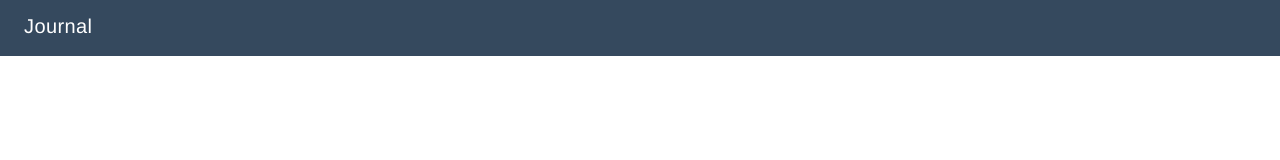
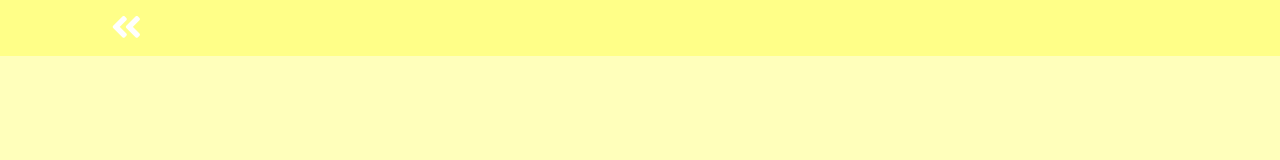
Before and after one commit to Cbazil/vue-pwa, a Vue app: page /entry in a window 1280 px wide. Shown: the top 160 px of the page. Built offline with nearby package versions, Linux system fonts and the light colour scheme; what semantic-ui-vue would draw is missing.

Commit message:
routes, entry and home page, views

```diff
--- a/index.html
+++ b/index.html
@@ -11,6 +11,8 @@
     <!-- Add to home screen for Android and modern mobile browsers -->
     <link rel="manifest" href="<%= htmlWebpackPlugin.files.publicPath %>static/manifest.json">
     <meta name="theme-color" content="#4DBA87">
+
+    <link href="https://fonts.googleapis.com/css?family=Ubuntu&display=swap" rel="stylesheet">
 
     <!-- Add to home screen for Safari on iOS -->
     <meta name="apple-mobile-web-app-capable" content="yes">
--- a/src/App.vue
+++ b/src/App.vue
@@ -1,8 +1,5 @@
 <template>
   <div id="app">
-    <header>
-      <span>Journal</span>
-    </header>
     <main>
       <!-- <img src="./assets/logo.png" alt="Vue.js PWA"> -->
       <router-view></router-view>
@@ -22,6 +19,7 @@ body {
   position: relative;
   width: 100%;
   height: 100%;
+  font-family: 'Ubuntu', sans-serif;
 }
 
 #app {
@@ -33,10 +31,11 @@ body {
 
 main {
   text-align: center;
-  margin-top: 40px;
+  /* margin-top: 40px; */
 }
 
 header {
+  text-align: left;
   margin: 0;
   height: 56px;
   padding: 0 16px 0 24px;
--- a/src/components/Home.vue
+++ b/src/components/Home.vue
@@ -1,9 +1,10 @@
 <template>
   <div class="home">
-    <!-- <sui-segment padded>
-      <docs-wireframe name="short-paragraph" />
-    </sui-segment> -->
-    <sui-button id="add-entry" size="huge" positive circular icon="add" />
+    <header>
+      <span>Journal</span>
+    </header>
+
+    <router-link to='/entry'><sui-button id="entry" size="huge" positive circular icon="add" /></router-link>
   </div>
 </template>
 
@@ -20,7 +21,7 @@ export default {
 
 <!-- Add "scoped" attribute to limit CSS to this component only -->
 <style scoped>
-#add-entry {
+#entry {
   position: fixed;
   bottom: 5%;
   right: 5%;
--- /dev/null
+++ b/src/components/JournalEntry.vue
@@ -0,0 +1,61 @@
+<template>
+ <div>
+    <header>
+        <button id="entry" size="huge" class="back-btn" ><router-link to='/'><i class="double angle left icon"></i></router-link></button>
+    </header>
+    <main>
+        <input type="text" class="input-box">
+    </main>
+ </div>
+</template>
+
+<script>
+
+export default {
+
+data () {
+ return {
+
+    }
+  },
+ methods: {
+
+  }
+}
+</script>
+
+<style scoped>
+header {
+  text-align: left;
+  margin: 0;
+  height: 56px;
+  padding: 0;
+  background: #ff8;
+  color: #fff;
+}
+.back-btn, .back-btn:hover {
+  background: #ff8;
+  border: none;
+  height: inherit;
+  width: 20%;
+
+}
+.icon {
+    font-size: 35px;
+    margin-top: -5px;
+    color: #fff;
+}
+main {
+  background: #ffb;
+  width: 100%;
+  height: 91%;
+  position: absolute;
+  text-align: left;
+  padding: 4px;
+}
+.input-box {
+  border: none;
+  background: transparent;
+  width: 100%;
+}
+</style>
--- a/src/main.js
+++ b/src/main.js
@@ -4,7 +4,6 @@ import Vue from 'vue'
 import App from './App'
 import SuiVue from 'semantic-ui-vue';
 import router from './router'
-
 import 'semantic-ui-css/semantic.min.css';
 
 Vue.config.productionTip = false
--- a/src/router/index.js
+++ b/src/router/index.js
@@ -1,6 +1,7 @@
 import Vue from 'vue'
 import Router from 'vue-router'
 import Home from '@/components/Home'
+import JournalEntry from '@/components/JournalEntry'
 
 Vue.use(Router)
 
@@ -10,6 +11,12 @@ export default new Router({
       path: '/',
       name: 'Home',
       component: Home
+    },
+    {
+      path: '/entry',
+      name: 'JournalEntry',
+      component: JournalEntry
     }
-  ]
+  ],
+  mode: 'history'
 })
```
Also changed, not shown: src/components/AddEntry.vue (deleted).
